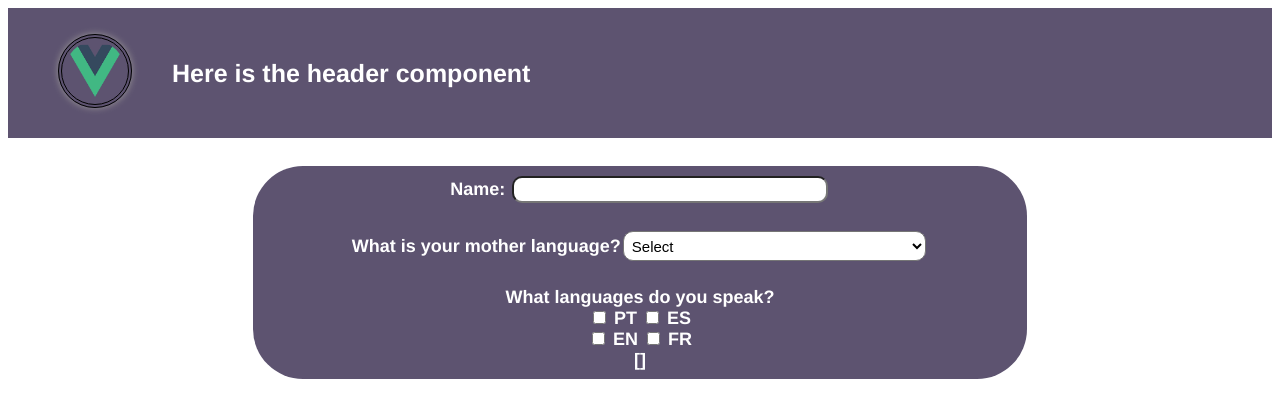
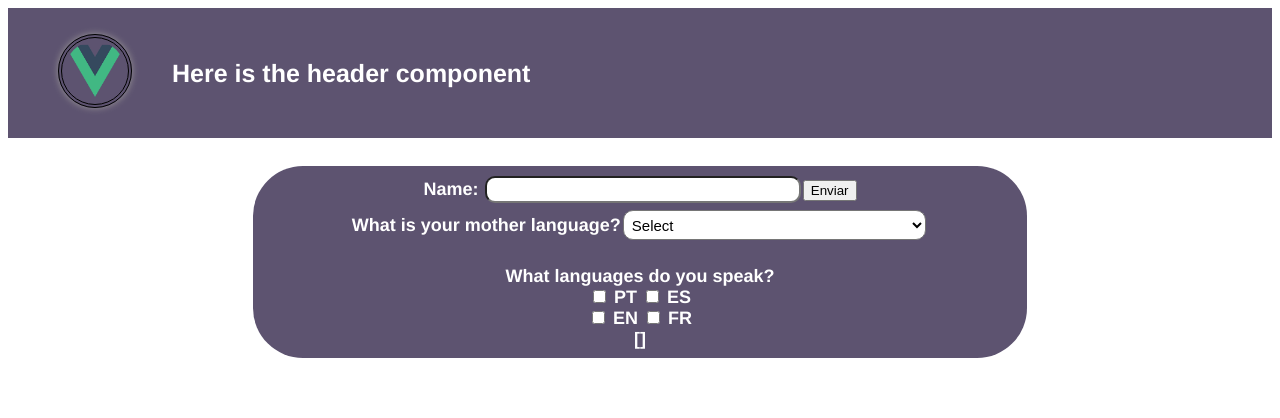
Before and after one commit to ldxavier/new-test, a Vue app: page / in a window 1280 px wide. Shown: the top 418 px of the page. Built offline with nearby package versions, Linux system fonts and the light colour scheme.

Commit message:
first-button

```diff
--- a/src/App.vue
+++ b/src/App.vue
@@ -9,8 +9,11 @@
         class="inputs"
         v-model="name"
         type="text">
-        <br>
-        {{ name }} <br/>
+
+        <button @click="clicar()">
+        Enviar
+      </button>
+      <br>
     </div>
 
     <div>
@@ -60,8 +63,12 @@ export default {
       name: '',
       lang: '',
       check: []
-
     }
+  },
+  methods: {
+    clicar(){
+      alert('Hello, ' + this.name);
+    },
   }
 }
 </script>
```
